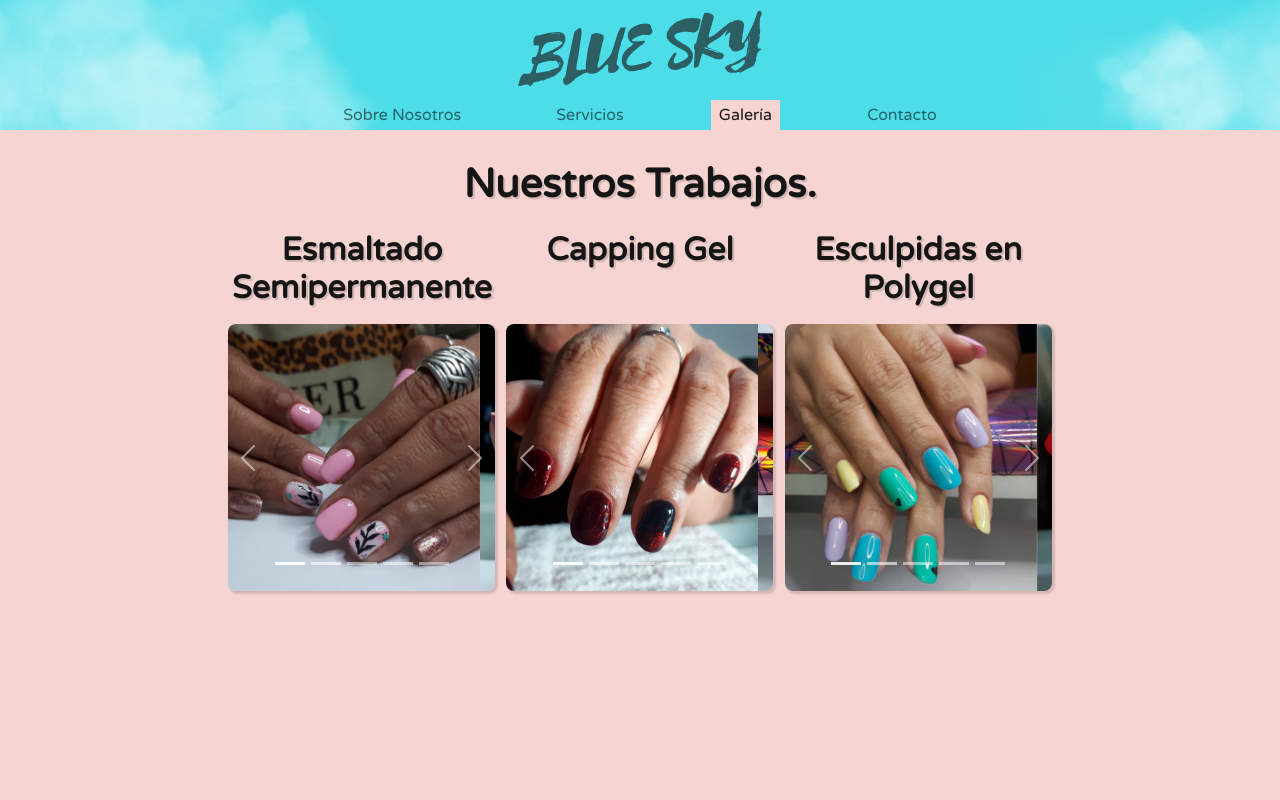
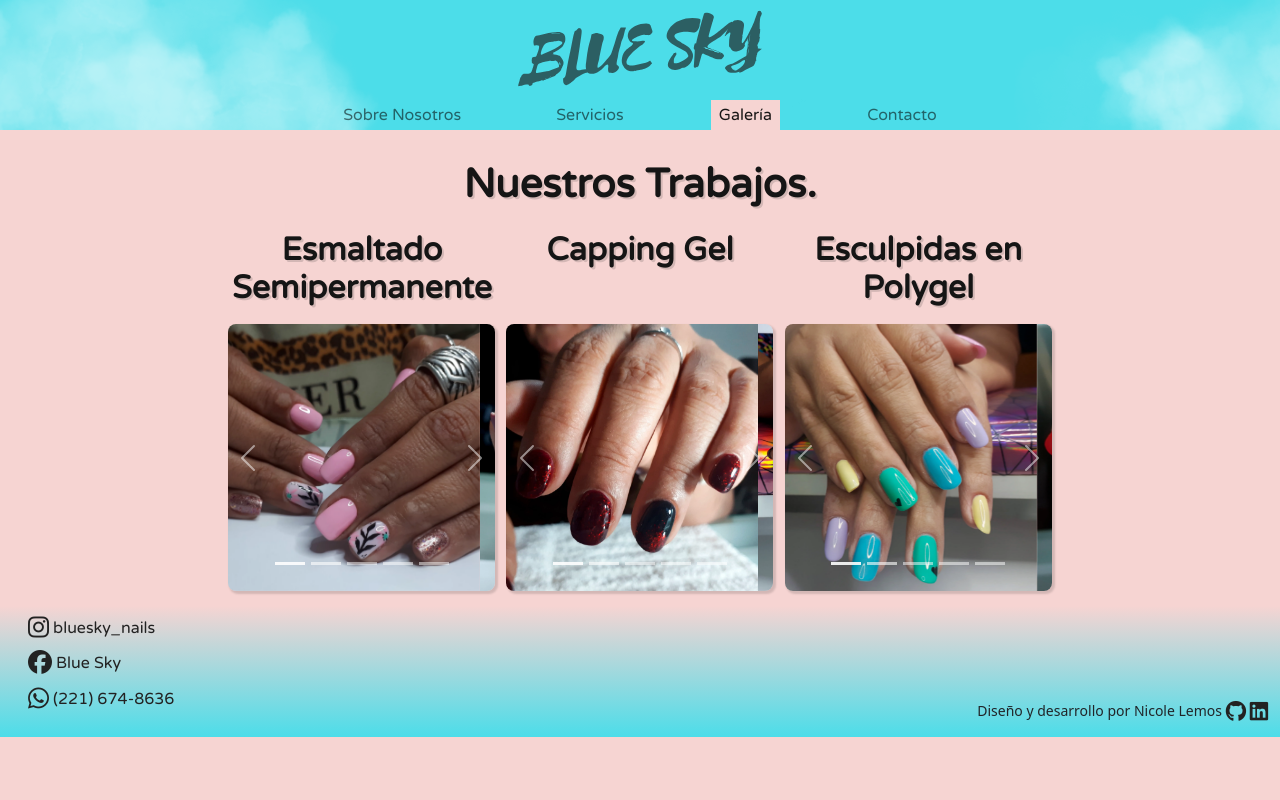
Before and after one commit to niikyb/SalonDeManicuria-Lemos, a website: page paginas/galeria.html in a window 1280 px wide. Shown: the top 800 px of the page. Drawn offline with nearby package versions, Linux system fonts and the light colour scheme.

Commit message:
body en galeria tiene una altura más adecuada

```diff
--- a/scss/base/_general.scss
+++ b/scss/base/_general.scss
@@ -8,6 +8,7 @@ html{
 }
 body{
     background-color: map-get($colores, secundario);
+    min-height: 100vh;
     a{
         text-decoration: none;
         color: map-get($colores, textos);
@@ -23,7 +24,6 @@ body{
     main{
         font-family: map-get($tipografias, cuerpo);
         color: map-get($colores, textos);
-        min-height: 100vh;
         margin: auto;
         margin-bottom: 15px;
         a:hover{
```
Also changed, not shown: css/main.css.
